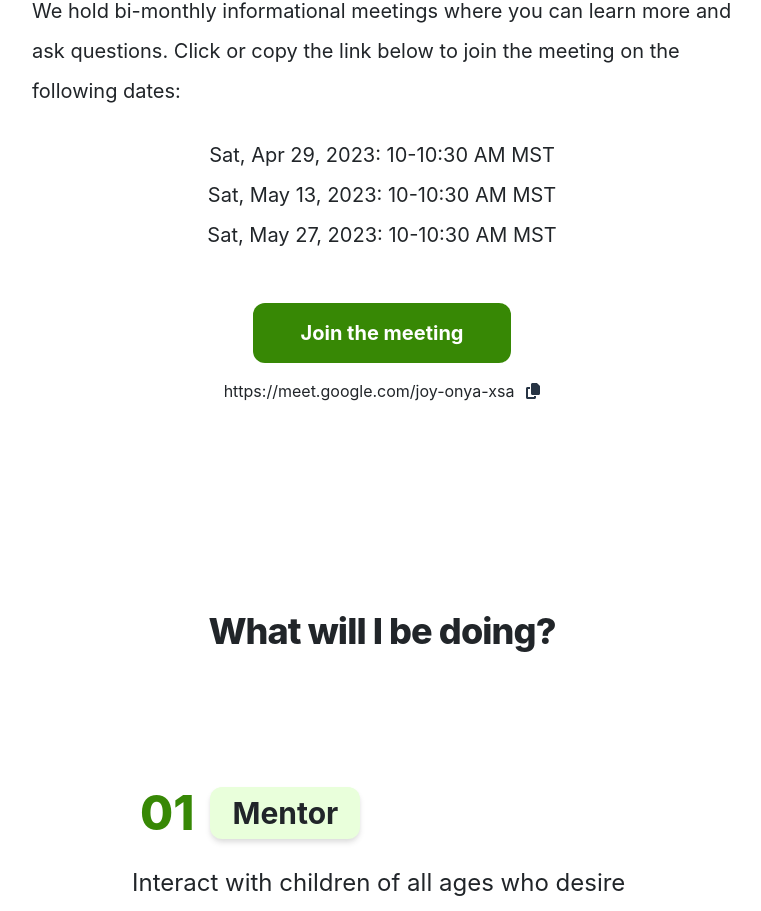
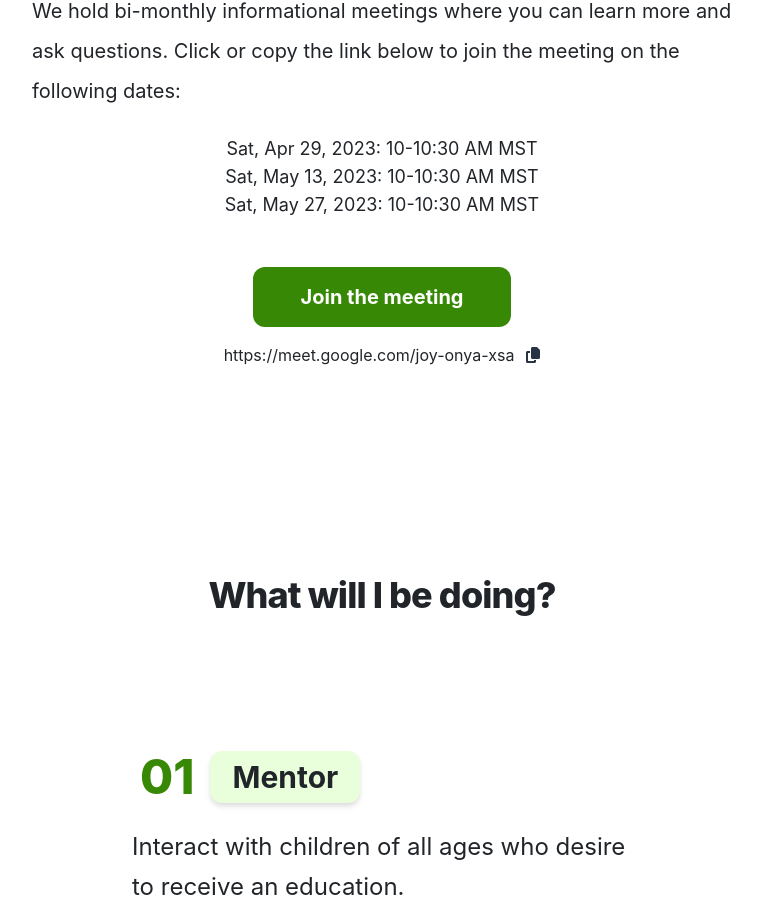
Before and after one commit to tyler16smith/dr-trips, a React (Create React App) app: page / in a window 1280 px wide. Shown: the part 3897-4808 px from the top of the page, without its empty margins (258-1019 px from the left). Built offline with nearby package versions, Linux system fonts and the light colour scheme; the HTML template or start-up script is replaced by a standard one.

Commit message:
Adjusts text size for dates

```diff
--- a/src/App.js
+++ b/src/App.js
@@ -323,7 +323,7 @@ export default function LandingPage() {
           <p className={`${isMobile ? 'text-3xl' : 'text-4xl'} text-center font-extrabold tracking-tight mb-5`}>Want to know <span className='text-[#378805]'>more?</span></p>
           <div className='flex flex-col justify-center items-center text-xl lg:leading-10 leading-9'>
             <p className={isMobile ? 'px-4' : 'lg:w-[700px]'}>We hold bi-monthly informational meetings where you can learn more and ask questions. Click or copy the link below to join the meeting on the following dates:</p>
-            <div className={`flex flex-col justify-center items-center mt-4 ${isMobile ? 'px-4' : 'lg:w-[700px]'}`}>
+            <div className={`flex flex-col justify-center items-center text-lg mt-4 ${isMobile ? 'px-4' : 'lg:w-[700px]'}`}>
               <p>Sat, Apr 29, 2023: 10-10:30 AM MST</p>
               <p>Sat, May 13, 2023: 10-10:30 AM MST</p>
               <p>Sat, May 27, 2023: 10-10:30 AM MST</p>
```
